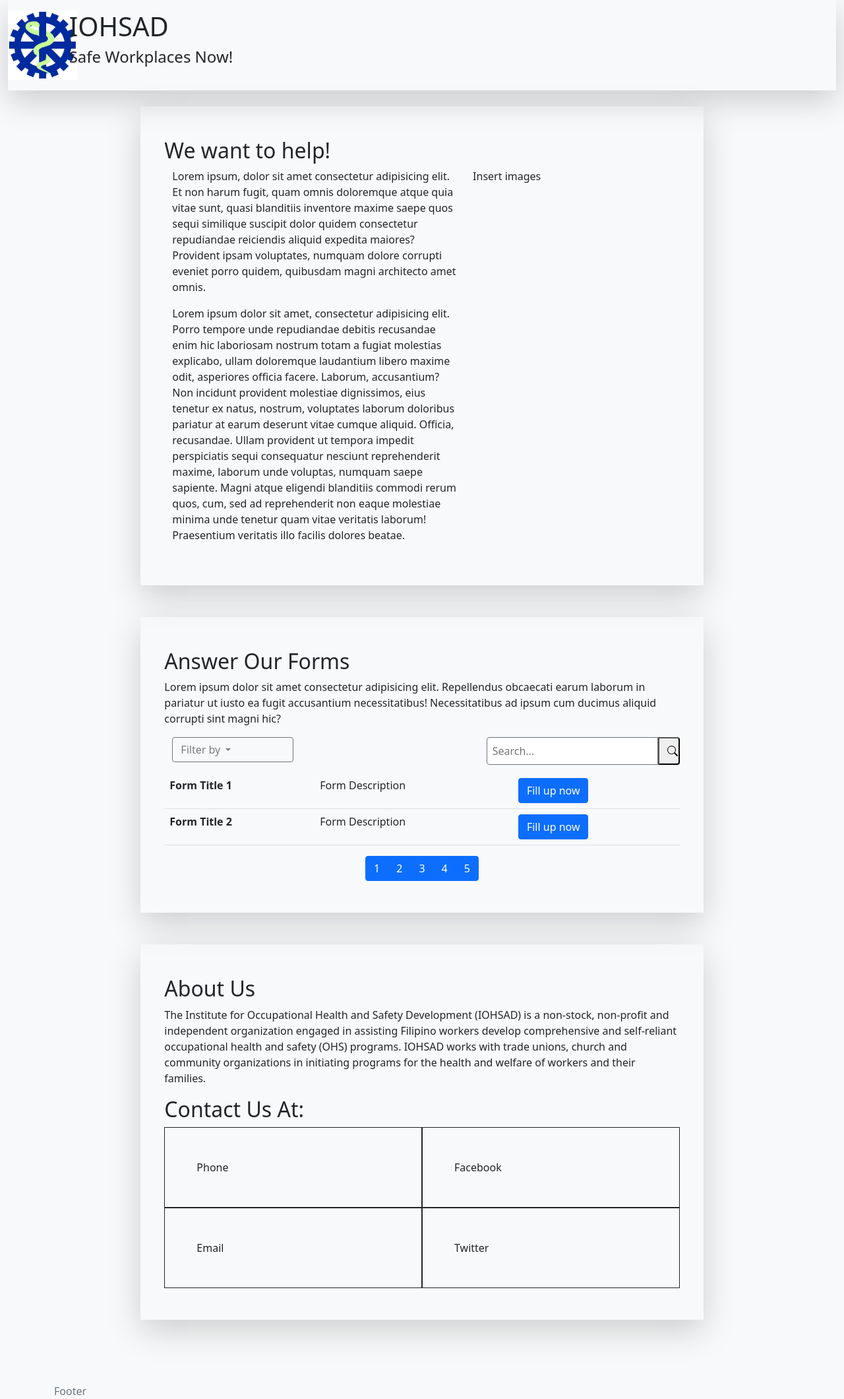
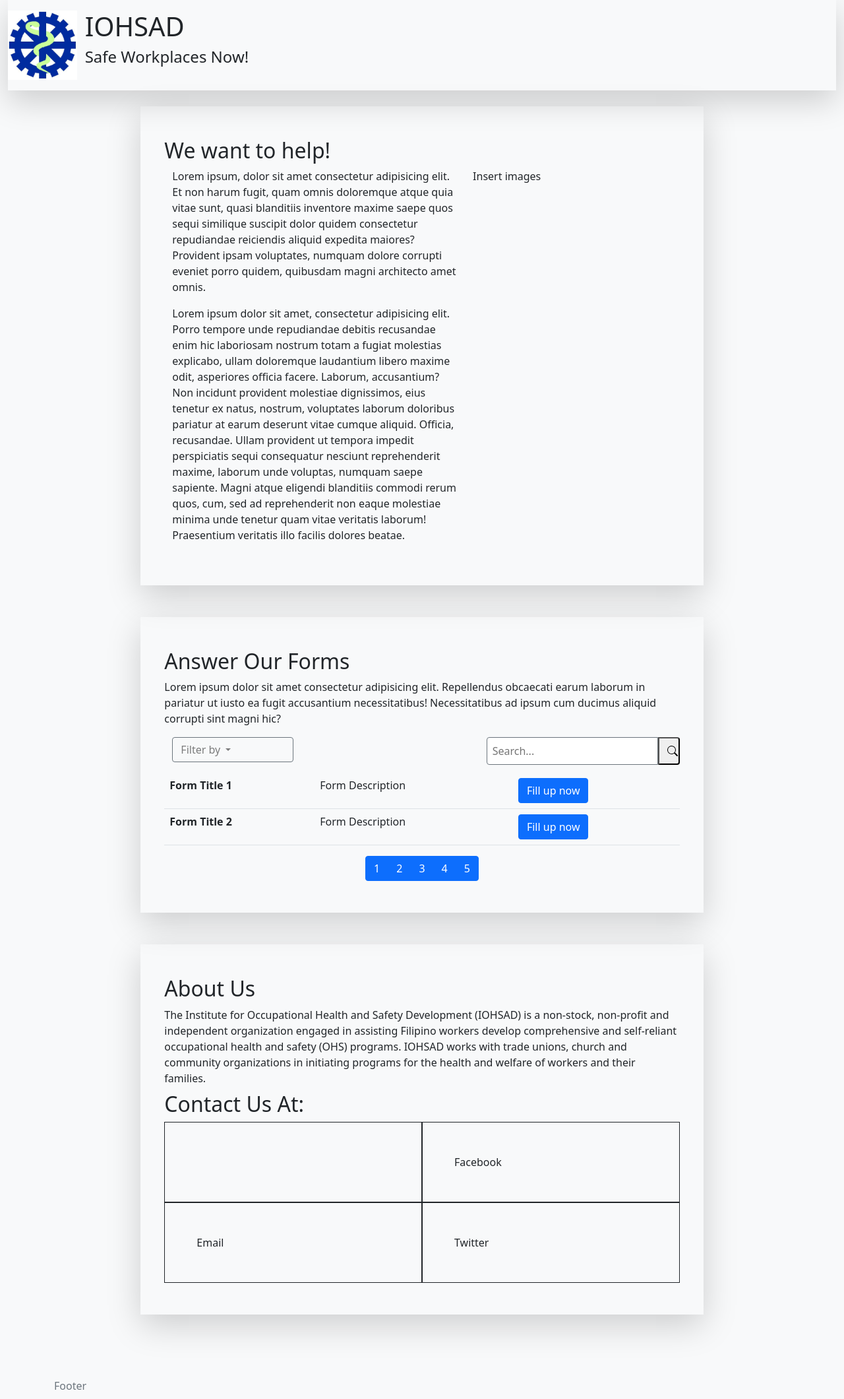
Before and after one commit to simonqq21/IOHSAD-Ex-Nihilo-Web-App, a Flask app: page / in a window 1280 px wide. Shown: the whole page at 66% size. Run offline with Flask 2, Linux system fonts and the light colour scheme.

Commit message:
Update index.html

```diff
--- a/app/templates/index.html
+++ b/app/templates/index.html
@@ -7,7 +7,7 @@
     <div class="container-fluid bg-light">
         <!--Header-->
         <header class="d-flex flex-wrap justify-content-left py-3 mb-4 shadow-lg">
-            <div class="col-sm-1">
+            <div class="col-sm-1 me-4">
                 <img src="{{ url_for('static', filename='img/IOHSAD_logo.png') }}" class="img-fluid" alt="IOHSAD logo">
             </div>
             <div class="col-sm-8">
@@ -92,13 +92,17 @@
         <!-- About -->
         <div class="row justify-content-sm-center mb-5">
             <div class="col-sm-8 shadow-lg p-5">
-                <h2 class="row">About Us</h2>
-                <p class="row">The Institute for Occupational Health and Safety Development (IOHSAD) is a non-stock, non-profit and independent organization engaged in assisting Filipino workers develop comprehensive and self-reliant occupational health and safety (OHS) programs. IOHSAD works with trade unions, church and community organizations in initiating programs for the health and welfare of workers and their families.</p>
+                <h2 class="row mb-2">About Us</h2>
+                <p class="row mb-2">The Institute for Occupational Health and Safety Development (IOHSAD) is a non-stock, non-profit and independent organization engaged in assisting Filipino workers develop comprehensive and self-reliant occupational health and safety (OHS) programs. IOHSAD works with trade unions, church and community organizations in initiating programs for the health and welfare of workers and their families.</p>
                 <div class="row">
                     <div class="col-sm-12">
                         <h2 class="row">Contact Us At:</h2>
                         <div class="row">
-                            <div class="col-sm-6 border border-dark p-5">Phone</div>
+                            <div class="col-sm-6 border border-dark p-5">
+                                <div class="row">
+
+                                </div>
+                            </div>
                             <div class="col-sm-6 border border-dark p-5">Facebook</div>
                         </div>
                         <div class="row">
```
